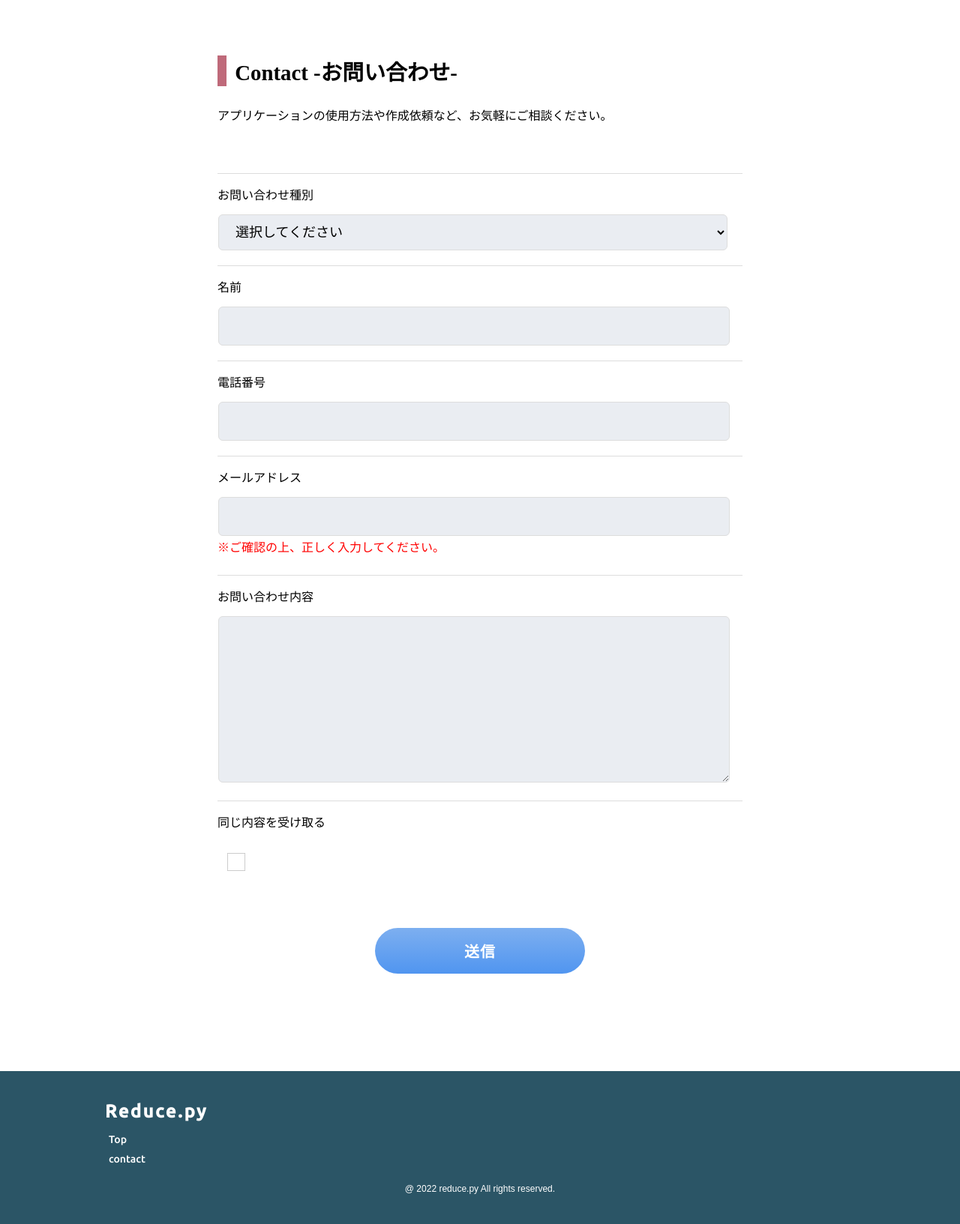
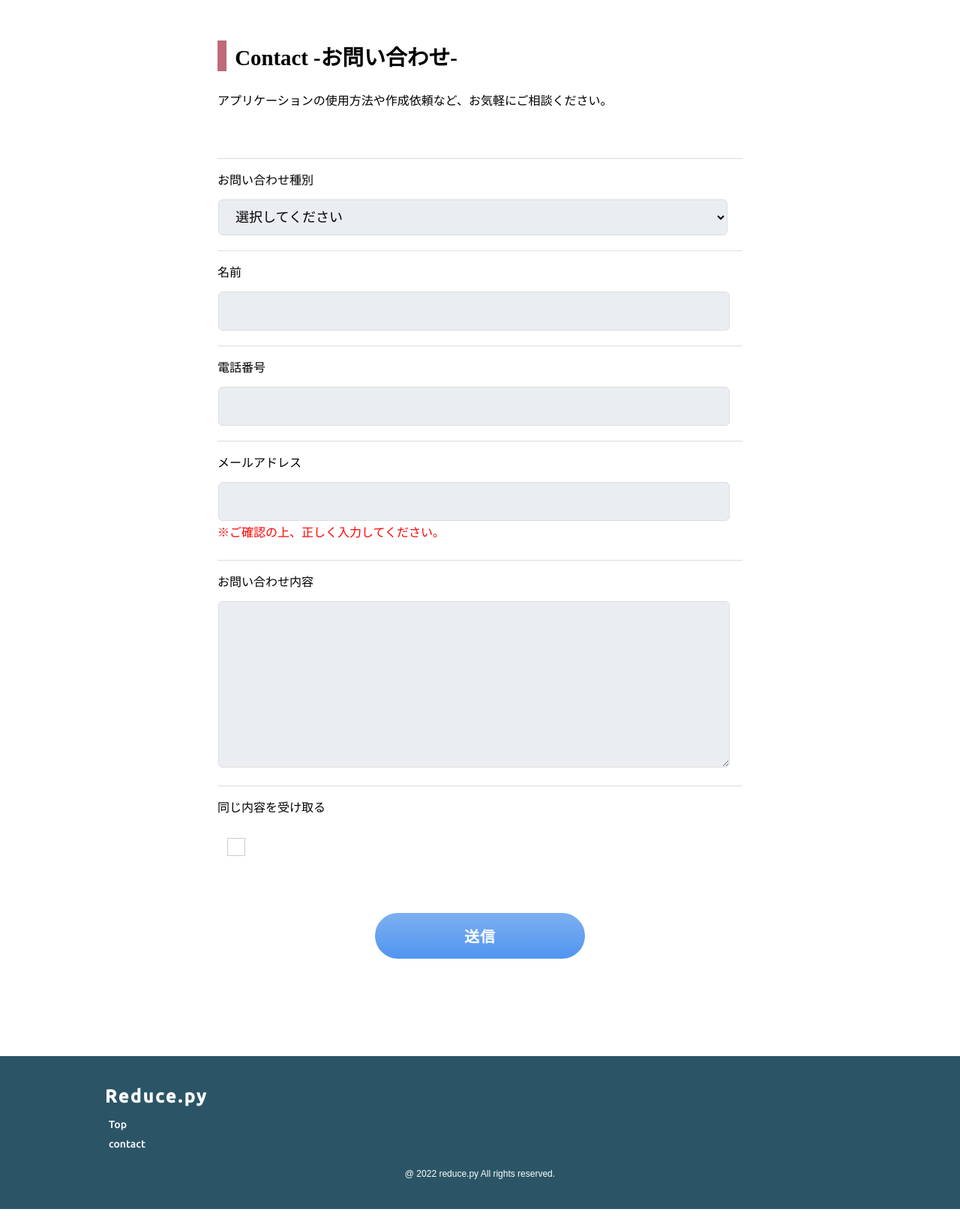
Before and after one commit to yyuujjii/mysite, a Django app: page /contact_form/ in a window 1280 px wide. Shown: the part 61-1694 px from the top of the page at 75% size. Run offline with Django 3.2, Linux system fonts and the light colour scheme; some libraries are stand-ins or nearby versions.

Commit message:
first commit

```diff
--- a/app/templates/contact_form.html
+++ b/app/templates/contact_form.html
@@ -47,7 +47,7 @@
             max-width: var(--middle-width);
             margin-left: auto;
             margin-right: auto;
-            padding: 50px 20px 30px;
+            padding: 30px 20px 30px;
         }
 
         h1 {
--- a/static/css/custom.css
+++ b/static/css/custom.css
@@ -150,7 +150,7 @@ header {
     max-width:var(--middle-width);
     margin-left: auto;
     margin-right: auto;
-    padding: 50px 20px 30px;
+    padding: 30px 20px 30px;
 }
 
 .post h1 {
```
